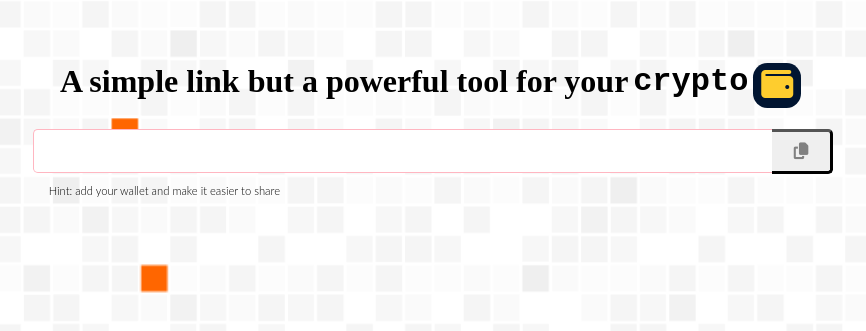
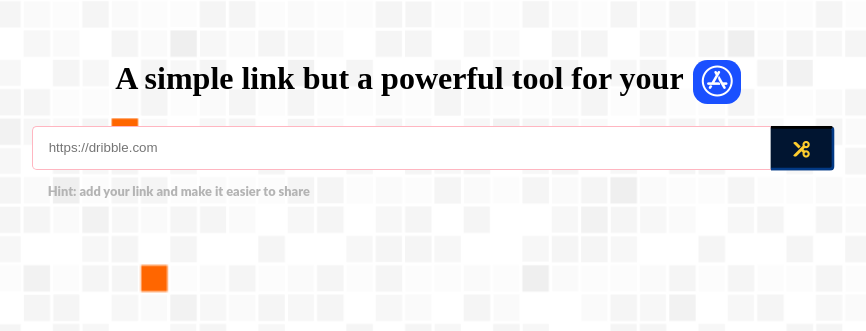
Before and after one commit to tclohm/linkdrop-web, a React (Create React App) app: page / in a window 1280 px wide. Shown: the part 275-606 px from the top of the page, without its empty margins (207-1073 px from the left). Built offline with nearby package versions, Linux system fonts and the light colour scheme.

Commit message:
adding validations and feedback. State management is next

```diff
--- a/src/App.js
+++ b/src/App.js
@@ -1,21 +1,120 @@
+import Links from "./components/Links";
+import { useState } from "react";
+import useLocalStorage from "./useLocalStorage";
+
+
+function ErrorFeedback({ message }) {
+  return (
+    <p className="error"><i className="fas fa-exclamation-circle fa-lg"></i> {message}</p>
+  )
+}
+
+function SuccessFeedback() {
+  return (
+    <p className="success"><i className="fas fa-check-circle fa-lg"></i> Success</p>
+  )
+}
+
+
 function App() {
+
+  const [link, setLink] = useState("")
+  const [links, setLinks] = useLocalStorage("links", [])
+
+  const [success, setSuccess] = useState(false)
+  const [error, setError] = useState(false)
+  const [message, setMessage] = useState("")
+
+  const set = (e) => {
+    setLink(e.target.value)
+  }
+
+  const add = (e) => {
+    e.preventDefault()
+    const lowered = link.toLowerCase()
+    const address = /(http|https):\/\/[a-zA-Z0-9][a-zA-Z0-9-]{1,61}[a-zA-Z0-9](?:\.[a-zA-Z]{2,})+/
+
+    if (!lowered.match(address)) {
+      setError(true)
+      setSuccess(false)
+      setMessage("Error: Address improperly formatted")
+      animateError()
+    } else if (links.includes(lowered)) {
+        setError(true)
+        setSuccess(false)
+        setMessage("Error: Address already included in the list below")
+        animateError()
+    } else {
+      animate()
+      setLinks([...links, lowered])
+      setSuccess(true)
+      setError(false)
+    }
+  }
+
+  const animateError = () => {
+    const form = document.getElementById('form')
+    form.animate([
+      { transform: 'translateX(0rem) '},
+      { transform: 'translateX(-0.2rem) '},
+      { transform: 'translateX(0.2rem) '},
+      { transform: 'translateX(0rem) '},
+    ], {
+      easing: "linear",
+      duration: 100,
+      iterations: 2
+    });
+  }
+
+  const animate = () => {
+    const cut = document.getElementById("scissors")
+    cut.animate([
+      // keyframes
+      { transform: 'translateY(0rem)' },
+      { transform: 'translateY(0.5rem)' },
+      { transform: 'translateY(-0.1rem)' },
+      { transform: 'translateY(0rem) ' }
+    ], {
+      // timing options
+      easing: "cubic-bezier(0.42, 0, 0.58, 1)",
+      duration: 500,
+      iterations: 1
+    });
+  }
+
   return (
-    <div className="container-background">
-      <div className="container">
-        <header>
+    <body className="container-background">
+      <div className="container" id="contained">
+        {success ? <SuccessFeedback /> : <></>}
+        {error ? <ErrorFeedback message={message} /> : <></>}
+        <div>
           <h1 className="hook">
-            A simple link but a powerful tool for your <code style={{margin:"0 0 0 0.3rem"}}>crypto</code><code className="code"><i class="fas fa-wallet icon"></i></code>
+            A simple link but a powerful tool for your<code className="code"><i className="fab fa-app-store icon"></i></code>
           </h1>
-        </header>
-        <body className="linkdrop">
+        </div>
+        <div
+         id="form"
+         className="linkdrop">
           <div>
-            <input className="url" defaultValue=""></input>
-            <p className="hint">Hint: add your wallet and make it easier to share</p>
+            <input
+              className="url"
+              onChange={e => set(e)}
+              placeholder="https://dribble.com"
+              defaultValue=""></input>
+            <p className="hint">Hint: add your link and make it easier to share</p>
           </div>
-          <button className="copy"><i className="fas fa-copy fa-lg link"></i></button>
-        </body>
+          <button
+            className="cut"
+            name="copy button"
+            onClick={e =>  add(e)}
+            alt="snippit"
+            ><i id="scissors" className="fas fa-cut fa-lg link"></i></button>
+        </div>
+        {
+          links.length > 0 ? <Links links={links} /> : <></>
+        }
       </div>
-    </div>
+    </body>
   );
 }
 
--- /dev/null
+++ b/src/components/Links.js
@@ -0,0 +1,12 @@
+function Links(links) {
+	const list = links.links
+	return (
+		<div className="list">
+		{list.map((url, index) => (
+			<button className="urls" key={index}>{url}</button>
+		))}
+		</div>
+	)
+}
+
+export default Links;
--- a/src/index.css
+++ b/src/index.css
@@ -14,9 +14,9 @@ code {
 }
 
 .code {
-  margin: 0 0.3rem;
+  margin: 0 0.6rem;
   padding: 0.3rem 0.5rem 0.1rem 0.5rem;
-  background: rgb(1, 21, 49);
+  background: rgb(26, 80, 255);
   border-radius: 0.9rem;
 }
 
@@ -41,7 +41,7 @@ code {
 }
 
 .icon {
-  color: rgb(254, 205, 46);
+  color: white;
 }
 
 .hook {
@@ -78,21 +78,74 @@ code {
   outline: 3px solid transparent;
 }
 
-.copy {
+.cut {
   margin: 0rem;
   height: 2.8rem;
-  border-width: 0.2rem 0.2rem 0.2rem 0rem;
+  border-width: 0.2rem 0rem 0.2rem 0.2rem;
+  border-color: rgb(1, 21, 49);;
   font-family: source-code-pro, Menlo, Monaco, Consolas, 'Courier New';
-  border-radius: 0rem 0.3rem 0.3rem 0rem;
+  border-radius: 0.3rem 0rem 0rem 0.3rem;
+  background: rgb(1, 21, 49);
+  transform: rotate(180deg);
+}
+
+.cut:active {
+  background: black;
+  border-color: black;
 }
 
 .link {
-  color: gray;
+  color: rgb(254, 205, 46);
   margin: 0 1rem 0 1rem;
 }
 
 .hint {
-  font-family: 'Lato light';
+  font-family: 'Lato Black';
   padding-left: 1rem;
-  font-size: 0.7rem;
+  font-size: 0.8rem;
+  color: rgba(180, 180, 180, 1);
 }
+
+.list {
+  margin: 0 0 0 11rem;
+  display: flex;
+  justify-content: flex-start;
+  flex-direction: column;
+}
+
+.urls {
+  margin: 0rem;
+  width: 15rem;
+  height: 2.8rem;
+  border-width: 0.2rem;
+  border-color: rgb(1, 21, 49);;
+  font-family: source-code-pro, Menlo, Monaco, Consolas, 'Courier New';
+  border-radius: 0.3rem;
+  background: rgb(1, 21, 49);
+  color: rgb(254, 205, 46);
+  margin: 0.2rem 1rem;
+}
+
+.error {
+  background: rgba(220, 220, 220, 0.4);
+  padding: 1rem;
+  position: absolute;
+  border-radius: 0.5rem;
+  top: 1rem;
+  right: 1rem;
+  color: coral;
+  font-family: 'Lato';
+  font-size: 0.8rem;
+}
+
+.success {
+  background: rgba(220, 220, 220, 0.4);
+  padding: 1rem;
+  position: absolute;
+  border-radius: 0.5rem;
+  top: 1rem;
+  right: 1rem;
+  color: limegreen;
+  font-family: 'Lato';
+  font-size: 0.8rem;
+}
--- /dev/null
+++ b/src/useLocalStorage.js
@@ -0,0 +1,17 @@
+import { useState } from "react";
+
+const useLocalStorage = (key, value) => {
+	const [stored, setStored] = useState(() => {
+		const item = localStorage.getItem(key)
+		return item ? JSON.parse(item) : value
+	})
+
+	const set = (value) => {
+		setStored(value)
+		localStorage.setItem(key, JSON.stringify(value))
+	}
+
+	return [stored, set];
+}
+
+export default useLocalStorage;
```
